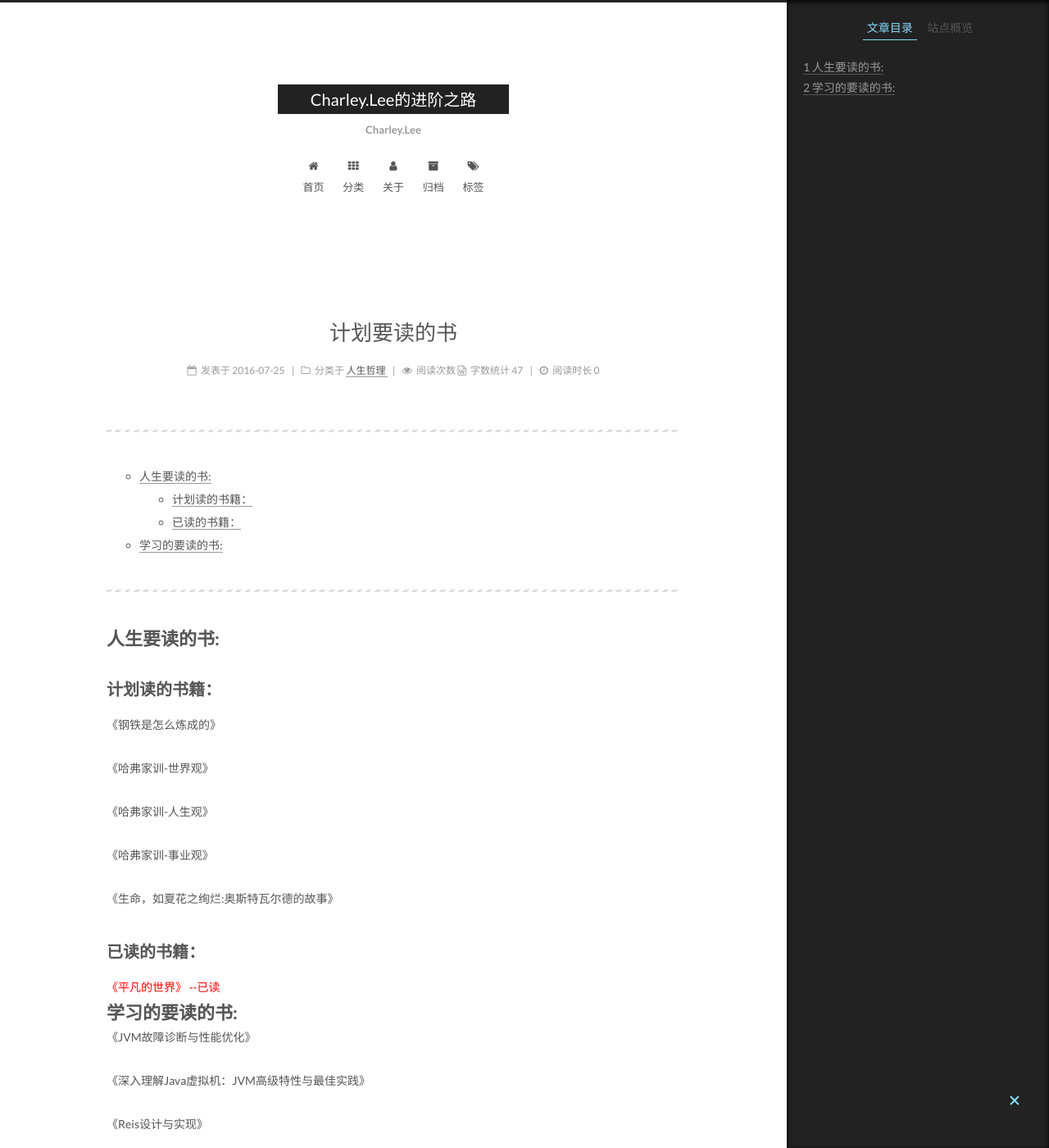
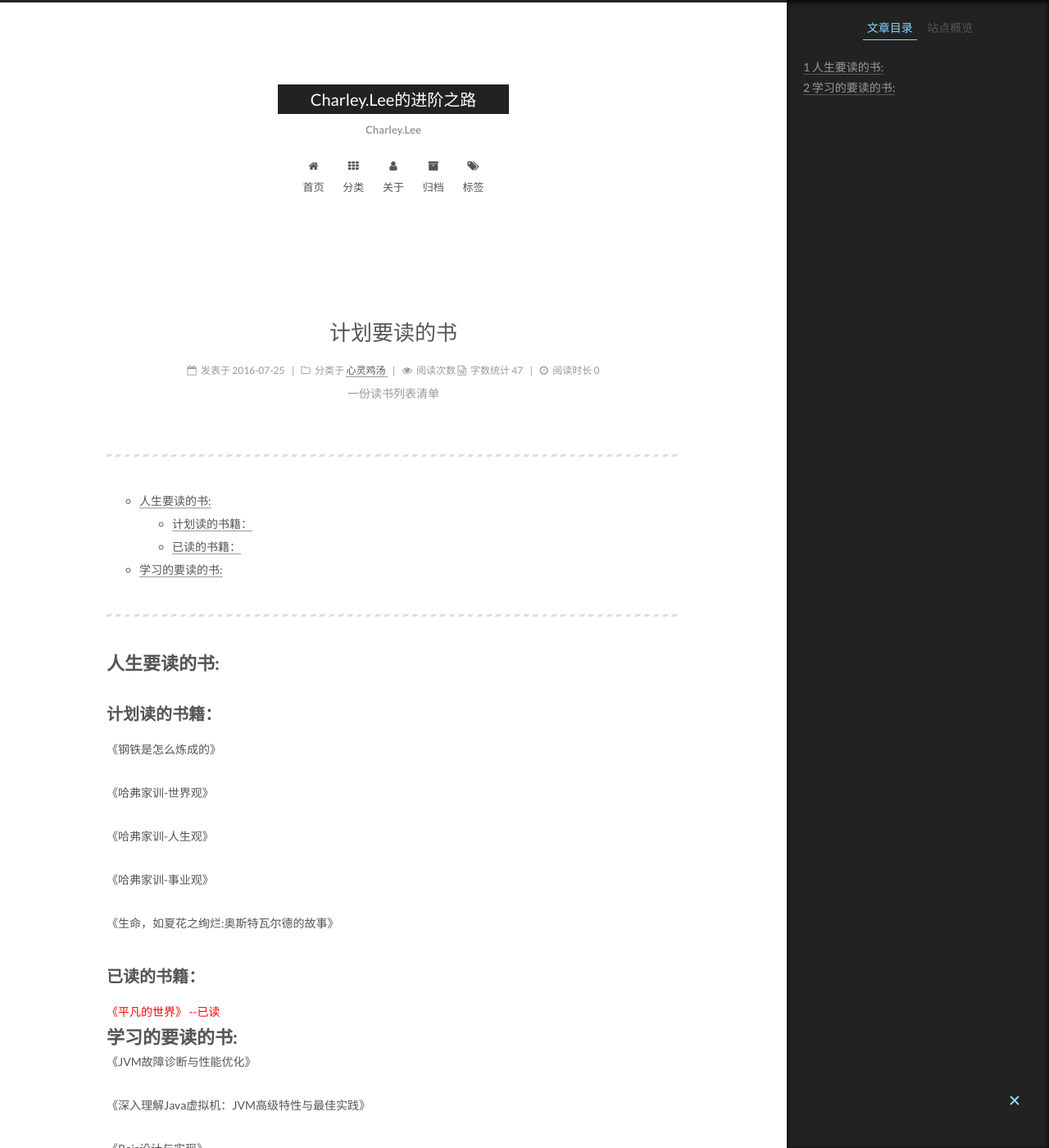
Before and after one commit to lkzlee/lkzlee.github.io, a Jekyll site: the page built from _posts/2016-07-25-book list.md, in a window 1280 px wide and 1400 px high. Shown: the whole window at 82% size. Built offline with Jekyll 4.4.1, drawn with Linux system fonts in a browser that asks for light colours; some of the changed text lies outside the part shown.

Commit message:
add desc

```diff
--- a/_posts/2016-07-25-book list.md
+++ b/_posts/2016-07-25-book list.md
@@ -2,8 +2,9 @@
 layout: post
 title: 计划要读的书
 date:   2016-07-25 19:21:49
-categories: 人生哲理
-tags: 人生哲理
+categories: 心灵鸡汤
+tags: 书籍规划
+description: 一份读书列表清单
 ---
 *****
 * TOC
```
Also changed, not shown: _posts/2016-07-25-git bash install and guide.md (+1 -0 lines), _posts/2016-08-10-javaConcurrentPaper1.md (+1 -0 lines), _posts/2016-08-13-RedisProblems.md (+1 -0 lines), _posts/2016-10-21-do some thing.md (+1 -0 lines), _posts/2016-12-06-jvm something.md (+1 -0 lines).
